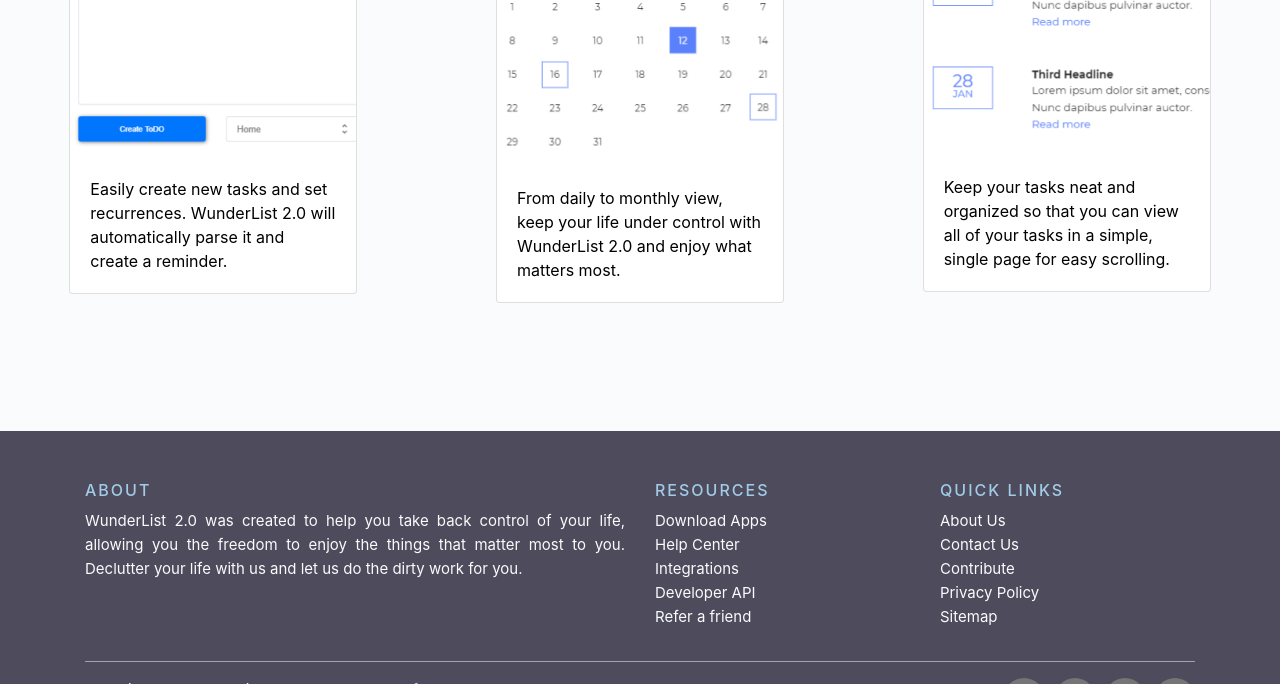
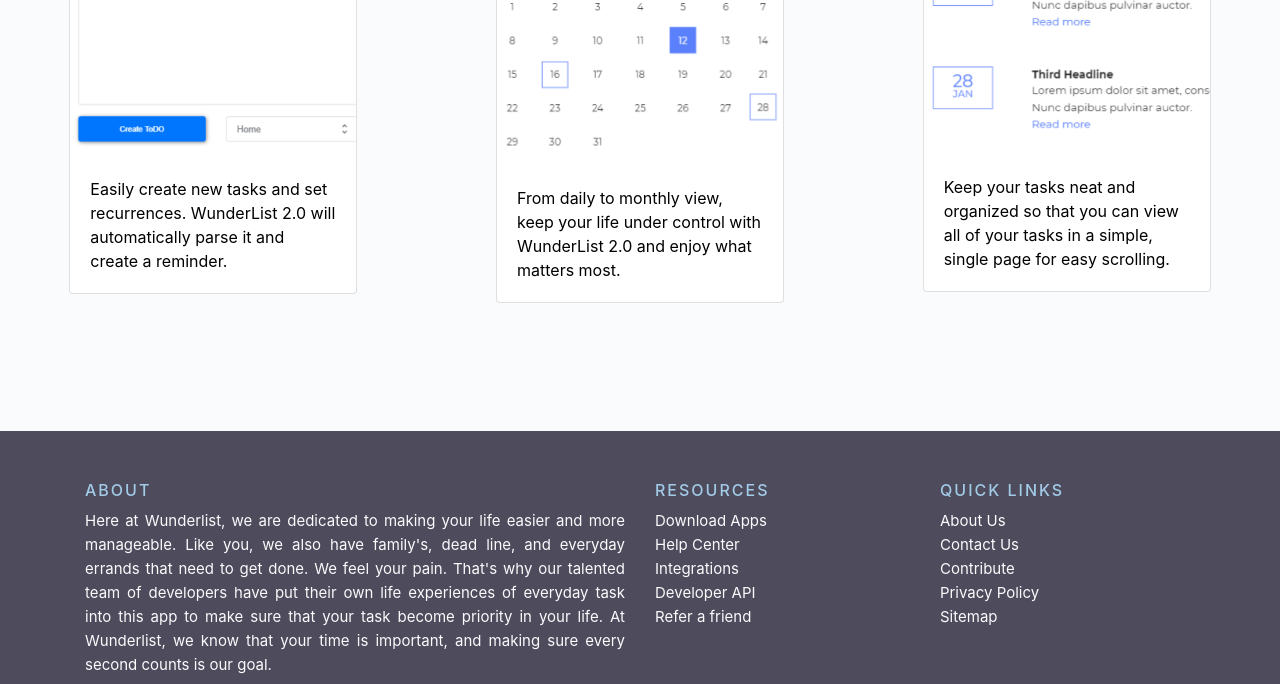
Before and after one commit to wunderlist2-bw-august-2019/landing-page, a plain HTML site: page index.html in a window 1280 px wide. Shown: the part 1209-1893 px from the top of the page. Drawn offline with nearby package versions, Linux system fonts and the light colour scheme.

Commit message:
revised About footer text with Veto's

```diff
--- a/index.html
+++ b/index.html
@@ -157,7 +157,7 @@
         <div class="row">
           <div class="col-sm-12 col-md-6">
             <h6>About</h6>
-            <p class="text-justify">WunderList 2.0 was created to help you take back control of your life, allowing you the freedom to enjoy the things that matter most to you. Declutter your life with us and let us do the dirty work for you.</p>
+            <p class="text-justify">Here at Wunderlist, we are dedicated to making your life easier and more manageable. Like you, we also have family's, dead line, and everyday errands that need to get done. We feel your pain. That's why our talented team of developers have put their own life experiences of everyday task into this app to make sure that your task become priority in your life. At Wunderlist, we know that your time is important, and making sure every second counts is our goal.</p>
           </div>
 
           <div class="col-xs-6 col-md-3">
```
